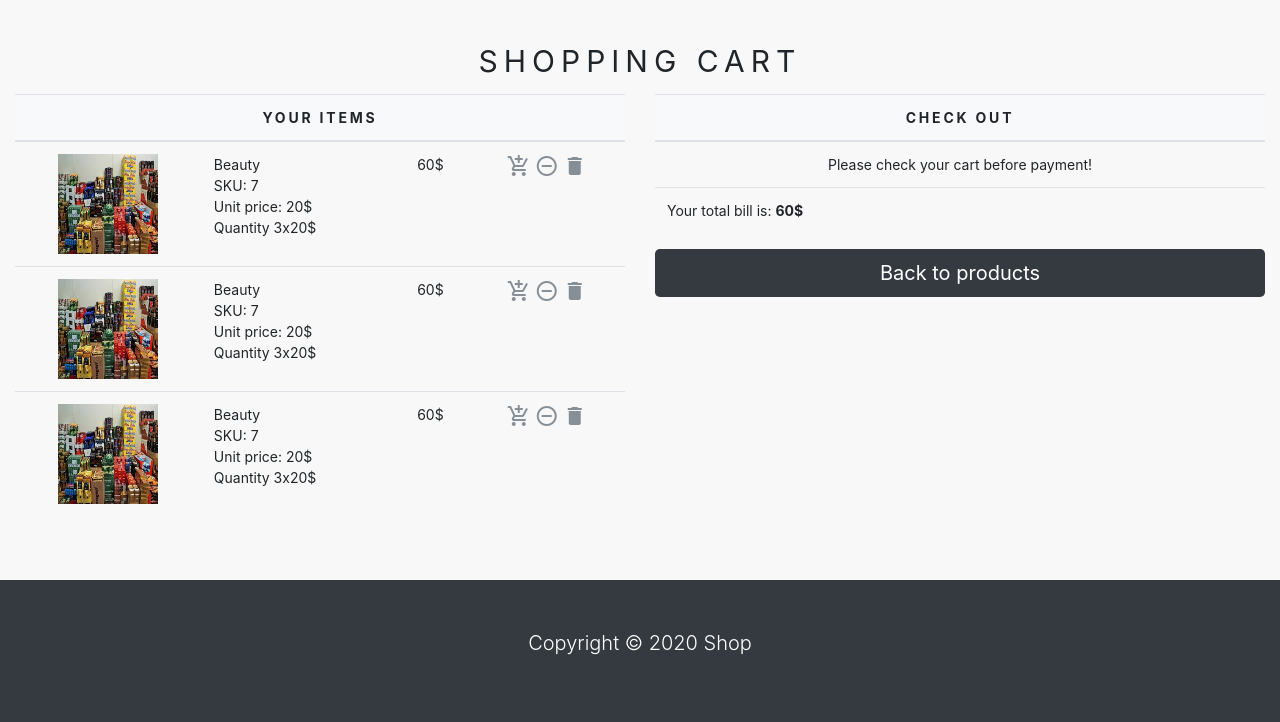
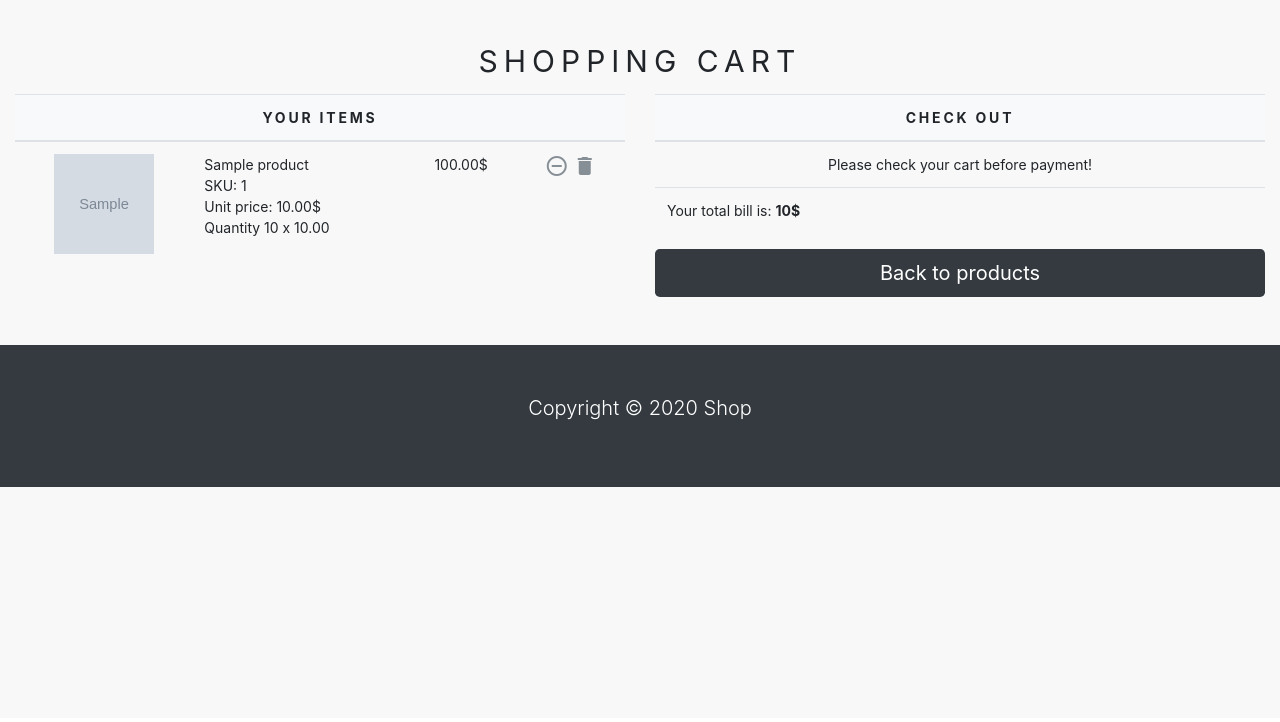
Before and after one commit to Fan4ik20/E-commerce, a Django app: template shop/templates/shop/cart.html in a window 1280 px wide. Shown: the part 82-804 px from the top of the page. After the commit the page ends 569 px from the top, so only its background shows below. Run offline with Django 3.2, Linux system fonts and the light colour scheme; tables that the repository leaves empty hold one stand-in row (values such as "Sample post"); the template is opened without the code that fills it: values that come from a table or form of the project are taken from there, most other values are stand-ins (such as "Sample title", 1, 10 or a date in 2020); grey boxes marked "Sample" are stand-in pictures.

Commit message:
Update UI for Cart

```diff
--- a/shop/models.py
+++ b/shop/models.py
@@ -62,7 +62,7 @@ class CartItem(models.Model):
     product = models.ForeignKey(Product, on_delete=models.CASCADE)
     cart = models.ForeignKey(Cart, on_delete=models.CASCADE)
     quantity = models.IntegerField()
-    active = models.BooleanField()
+    active = models.BooleanField(default=True)
 
     class Meta:
         db_table = 'CartItem'
--- a/shop/templates/shop/cart.html
+++ b/shop/templates/shop/cart.html
@@ -6,6 +6,16 @@
     Cart
 {% endblock %}
 {% block content %}
+
+    {% if not cart_items %}
+        <div class="text-center">
+            <br>
+            <h1 class="text-center product_title">Your cart is empty</h1>
+            <br>
+            <p class="text-center">Click <a href="{% url 'home' %}">here</a> to go back to products</p>
+        </div>
+   {% else %}
+
     <div class="text-center">
         <br>
         <div class="text-center product_title">
@@ -22,30 +32,41 @@
                         </th>
                     </tr>
                 </thead>
-                {% for i in '123' %}
+                {% for cart_item in cart_items %}
                     <tr>
-                        <td><a href="">
-                            <img src="{% static 'images/1.jpeg' %}"
+                        <td><a href="{{ cart_item.product.get_url }}">
+                            <img src="{{ cart_item.product.image.url }}"
                             width="100" height="100">
                         </a>
                         </td>
                         <td class="text-left">
-                            Beauty
+                            {{ cart_item.product.name }}
                             <br>
-                            SKU: 7
+                            SKU: {{ cart_item.product.id }}
                             <br>
-                            Unit price: 20$
+                            Unit price: {{ cart_item.product.price }}$
                             <br>
-                            Quantity 3x20$
+                            Quantity {{ cart_item.quantity }} x {{ cart_item.product.price }}
                         </td>
                         <td>
-                            60$
+                            {{ cart_item.sub_total }}$
                         </td>
-                        <td>
-                            <a href=""><i class="material-icons cart-icon">add_shopping_cart</i></a>
-                            <a href=""><i class="material-icons cart-icon">remove_circle_outline</i></a>
-                            <a href=""><i class="material-icons cart-icon">delete</i></a>
-                        </td>
+                        {% if cart_item.quantity < cart_item.product.stock %}
+                            <td>
+                                <a href="{% url 'add_cart' cart_item.product.id %}">
+                                    <i class="material-icons cart-icon">add_shopping_cart</i>
+                                </a>
+                                <a href=""><i class="material-icons cart-icon">remove_circle_outline</i></a>
+                                <a href=""><i class="material-icons cart-icon">delete</i></a>
+                            </td>
+                        {% else %}
+                            <td>
+                                <a href=""><i class="material-icons cart-icon">remove_circle_outline</i></a>
+                                <a href=""><i class="material-icons cart-icon">delete</i></a>
+                            </td>
+                        {% endif %}
+
+
                     </tr>
                 {% endfor %}
             </table>
@@ -67,13 +88,13 @@
                     </tr>
                     <tr>
                         <td class="text-left">
-                            Your total bill is: <strong>60$</strong>
+                            Your total bill is: <strong>{{ total }}$</strong>
                         </td>
                     </tr>
                 </tbody>
             </table>
             <div class="mx-auto">
-                <a href="" style="text-decoration: None">
+                <a href="{% url 'home' %}" style="text-decoration: None">
                     <button type="button" class="btn btn-lg btn-block bg-dark text-white">
                         Back to products
                     </button>
@@ -81,5 +102,6 @@
             </div>
         </div>
     </div>
+    {% endif %}
 
 {% endblock %}
--- a/shop/templates/shop/product.html
+++ b/shop/templates/shop/product.html
@@ -23,7 +23,7 @@
             {% if product.stock <= 0 %}
                 <p class="text-justify product_text">Out of stock</p>
             {% else %}
-                <a href="">Add to cart</a>
+                <a href="{% url 'add_cart' product.id %}">Add to cart</a>
             {% endif %}
         </div>
     </div>
--- a/shop/urls.py
+++ b/shop/urls.py
@@ -8,6 +8,6 @@ urlpatterns = [
          name='products_by_category'),
     path('category/<slug:category_slug>/<slug:product_slug>', views.product,
          name='products_detail'),
-    path('product/', views.product, name='product'),
-    path('cart/', views.cart_detail, name='cart'),
+    path('cart', views.cart_detail, name='cart_detail'),
+    path('cart/add/<int:product_id>/', views.add_cart, name='add_cart'),
 ]
--- a/shop/views.py
+++ b/shop/views.py
@@ -44,6 +44,7 @@ def add_cart(request, product_id):
         cart = Cart.objects.get(cart_id=_cart_id(request))
     except Cart.DoesNotExist:
         cart = Cart.objects.create(cart_id=_cart_id(request))
+        cart.save()
     try:
         cart_item = CartItem.objects.get(product=product_, cart=cart)
         cart_item.quantity += 1
```
Also changed, not shown: shop/migrations/0004_auto_20201107_2123.py (added), shop/migrations/0005_auto_20201107_2124.py (added).
